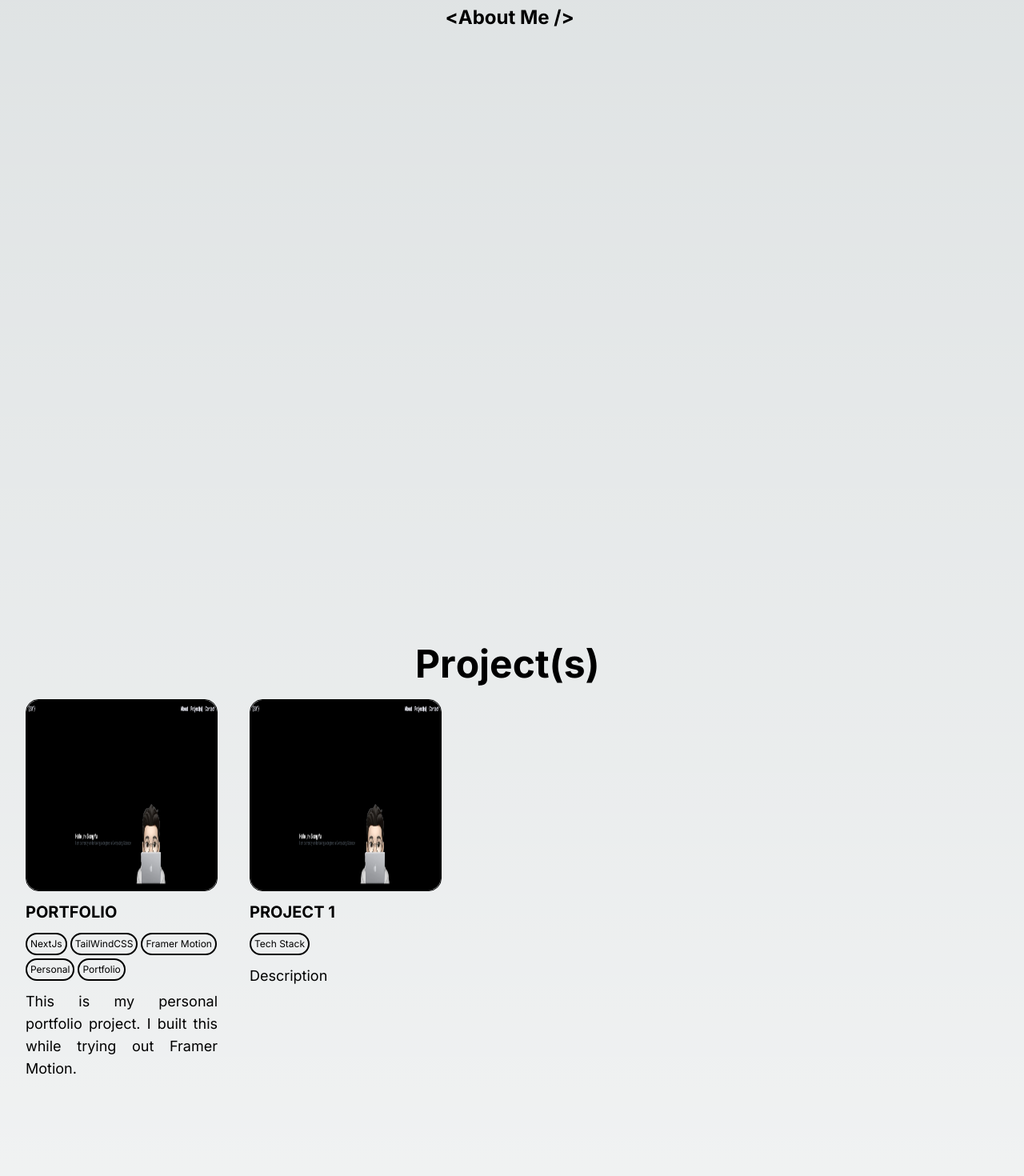
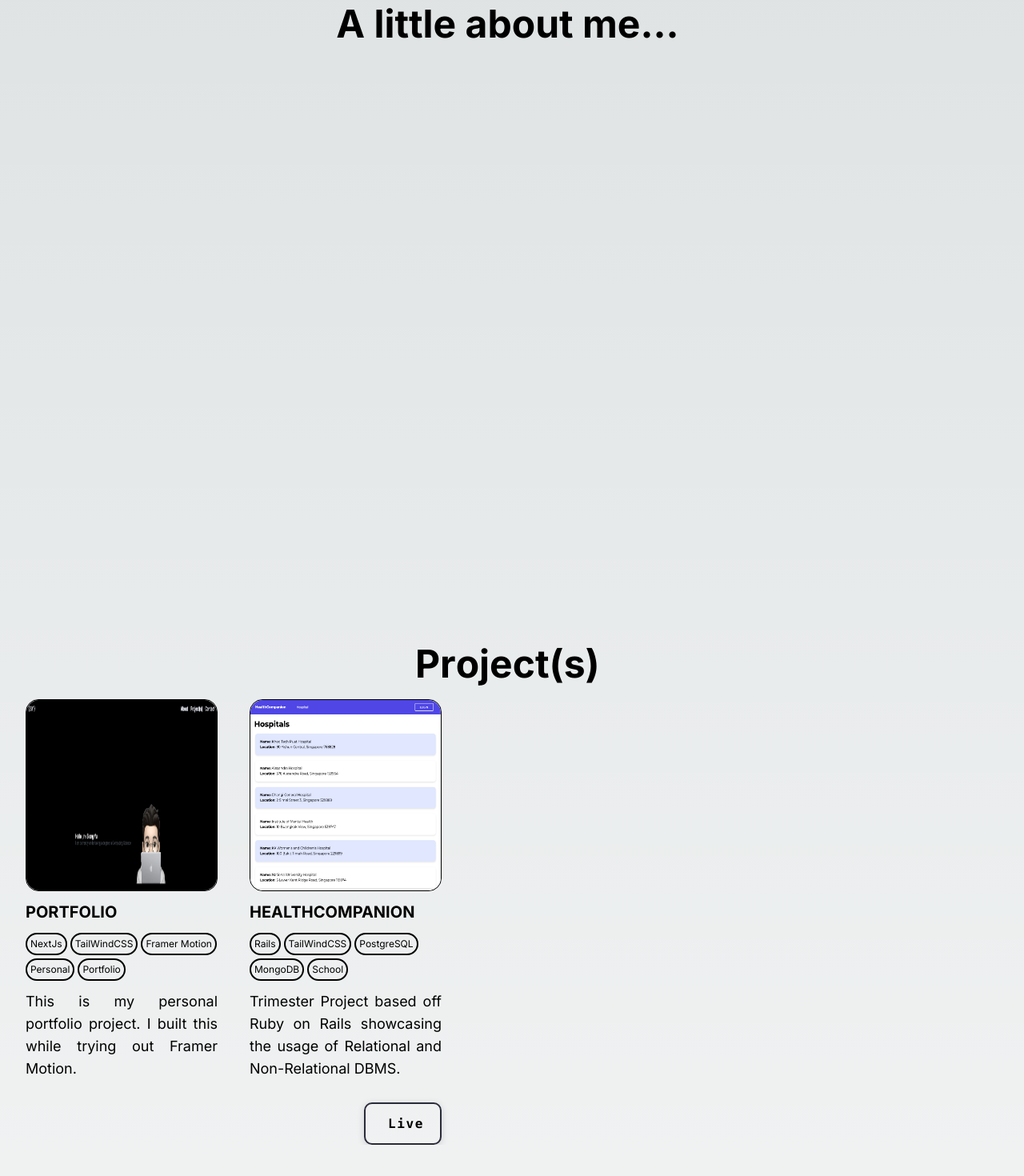
Before and after one commit to Siongyu/portfolioproj, a Next.js app: page / in a window 1280 px wide. Shown: the part 858-2328 px from the top of the page at 80% size. Built offline with nearby package versions, Linux system fonts and the light colour scheme.

Commit message:
project part done. Not tested for laptop screensize. Starting about me section.

```diff
--- a/data/information.json
+++ b/data/information.json
@@ -12,5 +12,28 @@
       "link": "https://www.instagram.com/sionggggyu__?igsh=MWE1bm9wczFpYzcxbg==",
       "title": "Instagram"
     }
-  ]
+  ],
+
+  "projects": [
+    {
+      "title": "Portfolio",
+      "techstack": ["NextJs", "TailWindCSS", "Framer Motion", "Personal", "Portfolio"],
+      "description": "This is my personal portfolio project. I built this while trying out Framer Motion.",
+      "image": "/portfolioScreenShot.png",
+      "githubURL": "",
+      "liveURL": ""
+    },
+    {
+      "title": "healthcompanion",
+      "techstack": ["Rails", "TailWindCSS", "PostgreSQL", "MongoDB", "School"],
+      "description": "Trimester Project based off Ruby on Rails showcasing the usage of Relational and Non-Relational DBMS.",
+      "image": "/health-companion.png",
+      "githubURL": "",
+      "liveURL": "https://healthcompanion.loosiongyu.me/"
+    }
+  ],
+
+  "AboutMe": {
+
+  }
 }
--- /dev/null
+++ b/src/app/components/aboutmeComponent.tsx
@@ -0,0 +1,17 @@
+import AnimatedText from "./animatedText";
+import information from "../../../data/information.json";
+
+const AboutMeComponent = () => {
+  return (
+    <section id="about" className="h-screen">
+      <div className="flex flex-col">
+        <AnimatedText
+          text="A little about me..."
+          className="font-bold text-center text-4xl laptop:text-5xl desktop:text-5xl"
+        />
+      </div>
+    </section>
+  )
+}
+
+export default AboutMeComponent;
--- a/src/app/components/projectCard.tsx
+++ b/src/app/components/projectCard.tsx
@@ -42,6 +42,29 @@ const ProjectCard = ({
           ))}
         </div>
         <span className="text-lg text-justify phone:text-sm ">{description}</span>
+        <div className="flex gap-4 justify-end">
+          {githubUrl && (
+            <button
+              className="ui-btn 3/12 mt-4 phone:w-6/12"
+              onClick={() => window.open(githubUrl)}
+            >
+              <span className="ml-2 phone:text-sm">
+                GitHub
+              </span>
+            </button>
+          )}
+
+          {liveUrl && (
+            <button
+            className="ui-btn 3/12 mt-4 phone:w-6/12"
+            onClick={() => window.open(liveUrl)}
+          >
+            <span className="ml-2 phone:text-sm">
+              Live
+            </span>
+          </button>
+          )}
+        </div>
       </div>
     </div>
   )
--- a/src/app/components/projectComponent.tsx
+++ b/src/app/components/projectComponent.tsx
@@ -1,5 +1,6 @@
 import AnimatedText from "./animatedText";
 import ProjectCard from "./projectCard";
+import information from "../../../data/information.json";
 
 const ProjectComponent = () => {
   return (
@@ -11,19 +12,18 @@ const ProjectComponent = () => {
         />
         {/* project section */}
         <div className="mt-5 gap-10 w-full overflow-y-auto phone:flex tablet:flex laptop:flex desktop:flex">
-          <ProjectCard
-            imageUrl="/portfolioScreenShot.png"
-            title="Portfolio"
-            techStack={["NextJs", "TailWindCSS", "Framer Motion", "Personal", "Portfolio"]}
-            description="This is my personal portfolio project. I built this while trying out Framer Motion."
-          />
+          {information.projects.map((project, projectIndex) => (
+            <ProjectCard
+              key={projectIndex}
+              imageUrl={project.image}
+              title={project.title}
+              techStack={project.techstack}
+              description={project.description}
+              githubUrl={project.githubURL}
+              liveUrl={project.liveURL}
+            />
 
-          <ProjectCard
-            imageUrl="/portfolioScreenShot.png"
-            title="Project 1"
-            description="Description"
-            techStack={["Tech Stack"]}
-          />
+          ))}
         </div>
       </div>
     </section>
--- a/src/app/page.tsx
+++ b/src/app/page.tsx
@@ -1,6 +1,7 @@
 'use client'
 import AnimatedText from "./components/animatedText";
 import IntroComponent from "./components/introComponent";
+import AboutMeComponent from "./components/aboutmeComponent";
 import ProjectComponent from "./components/projectComponent";
 import ContactComponent from "./components/contactComponent";
 
@@ -9,14 +10,7 @@ export default function Home() {
     <main className="flex flex-col w-full">
       <IntroComponent />
 
-      <section id="about" className="h-screen">
-        <div className="flex flex-col items-center">
-          <AnimatedText
-            text="<About Me />"
-            className="font-bold text-2xl"
-          />
-        </div>
-      </section>
+      <AboutMeComponent />
 
       <ProjectComponent />
 
```
Also changed, not shown: public/health-companion.png (added).
